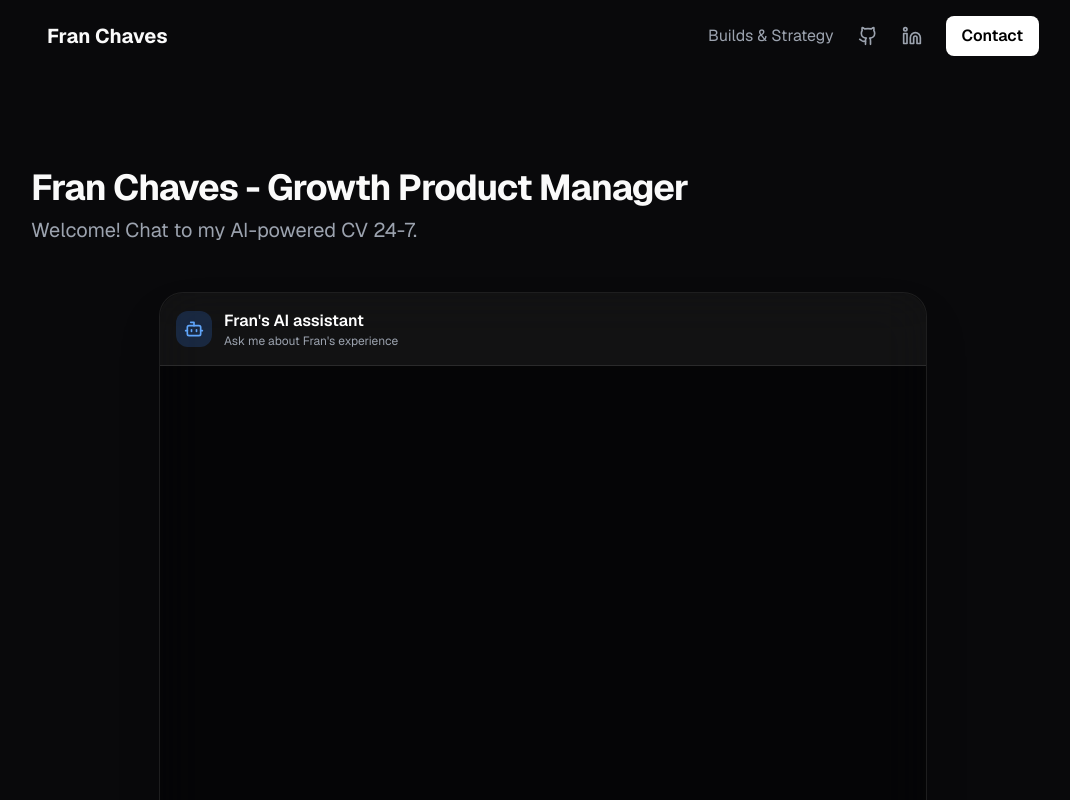
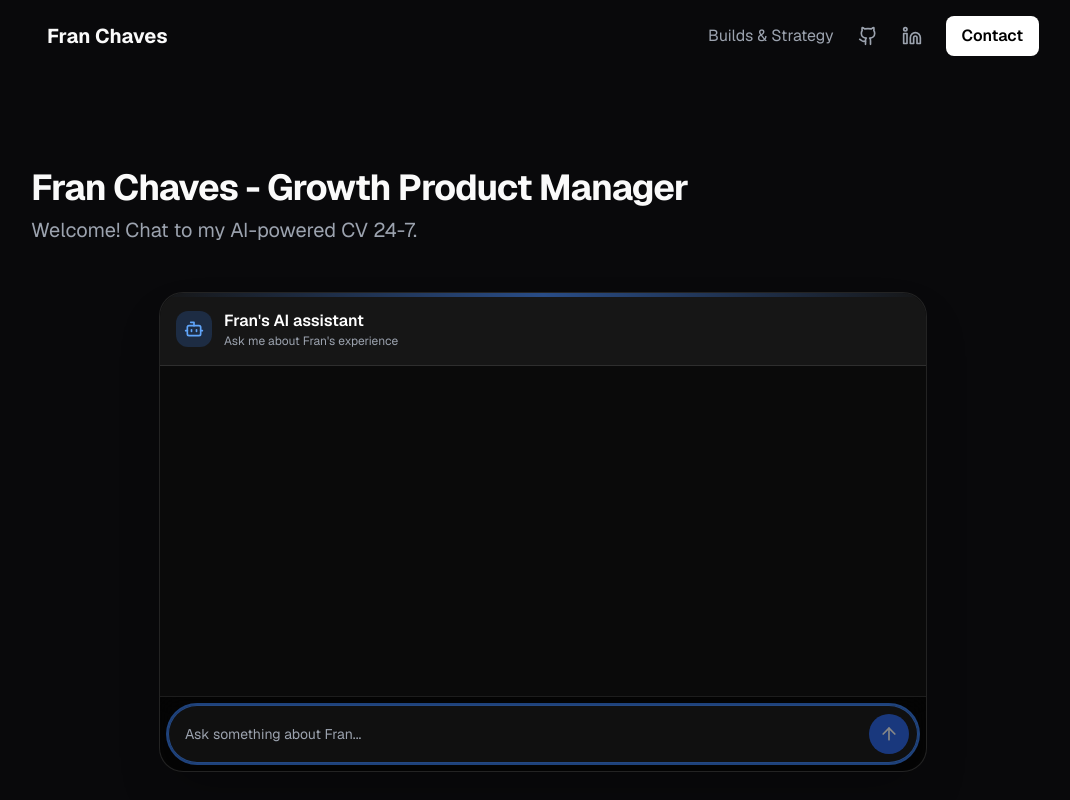
Before and after one commit to franchaves30/portfolio, a Next.js app: page / in a window 1280 px wide. Both pictures are taken after a click on the element 640 px from the left and 329 px from the top of the page. Shown: the top 800 px of the page, without its empty margins (97-1167 px from the left). Built offline with nearby package versions, Linux system fonts and the light colour scheme.

Commit message:
fix: the chat now has refined animation, icon and borders.

```diff
--- a/components/chat.tsx
+++ b/components/chat.tsx
@@ -1,7 +1,7 @@
 "use client";
 
 import { useEffect, useRef, useState } from "react";
-import { Send, Bot, User, Loader2, AlertCircle, Sparkles, X } from "lucide-react";
+import { ArrowUp, Bot, User, Loader2, AlertCircle, Sparkles, X } from "lucide-react";
 import { cn } from "@/lib/utils";
 
 interface Message {
@@ -106,12 +106,19 @@ export function Chat() {
   return (
     <div
       className={cn(
-        "flex flex-col w-full max-w-3xl mx-auto transition-all duration-500 ease-in-out",
+        "flex flex-col w-full max-w-3xl mx-auto transition-all duration-500 ease-in-out md:rounded-3xl",
         isExpanded
-          ? "fixed inset-0 z-50 bg-black/95 md:bg-black/40 md:relative md:inset-auto md:border md:border-white/10 md:rounded-3xl md:shadow-2xl md:backdrop-blur-xl md:h-[600px]"
+          ? "fixed inset-0 z-50 bg-[#0a0a0a] md:relative md:inset-auto md:h-[60vh] md:border md:border-white/10 md:shadow-2xl md:overflow-hidden"
           : "relative bg-transparent h-[80px]"
       )}
     >
+      {/* Subtle top glow - only visible when expanded */}
+      <div
+        className={cn(
+          "absolute top-0 left-0 w-full h-1 bg-gradient-to-r from-transparent via-blue-500 to-transparent opacity-50 transition-opacity duration-500",
+          isExpanded ? "opacity-50" : "opacity-0"
+        )}
+      />
       {/* EXPANDED HEADER */}
       <div
         className={cn(
@@ -245,7 +252,7 @@ export function Chat() {
               {isLoading ? (
                 <Loader2 className="w-5 h-5 animate-spin" />
               ) : (
-                <Send className="w-5 h-5" />
+                <ArrowUp className="w-5 h-5" />
               )}
             </button>
           </div>
```
